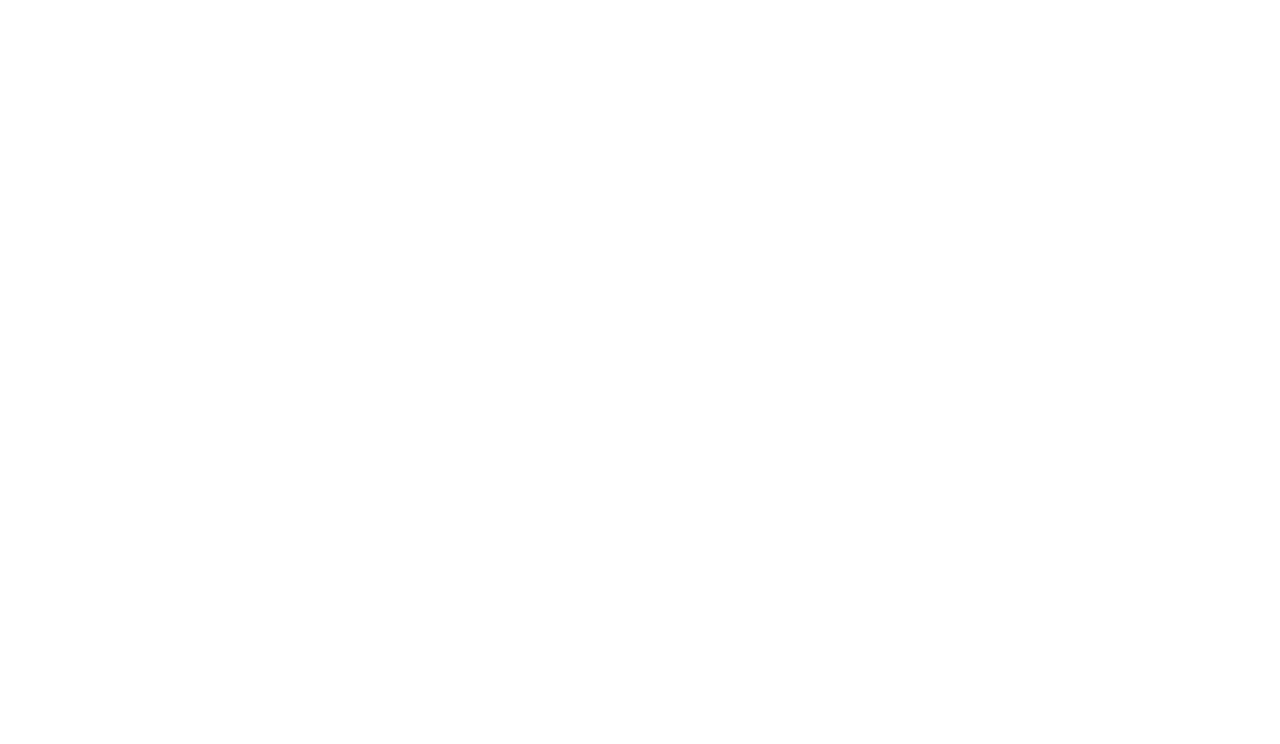
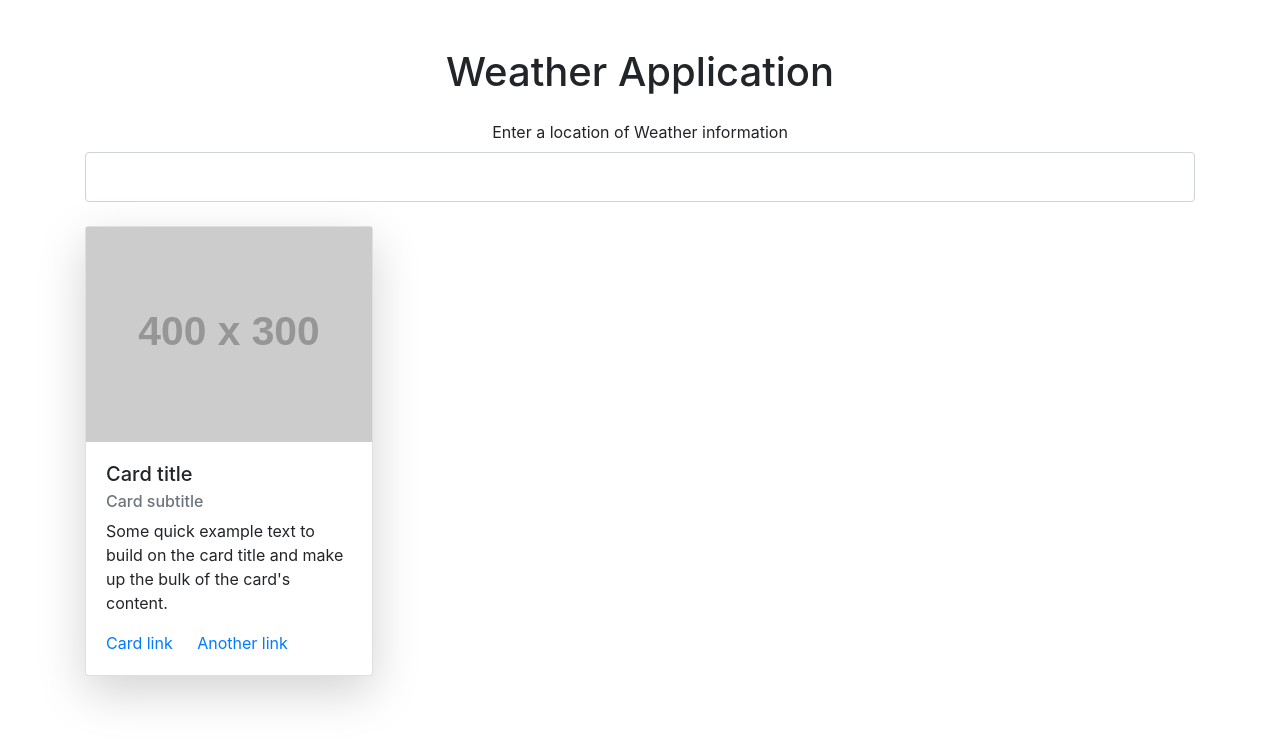
Before and after one commit to tejsubedi/weatherapp, a plain HTML site: page index.html in a window 1280 px wide. Drawn offline with nearby package versions, Linux system fonts and the light colour scheme; placeholder pictures from the web are drawn by us.

Commit message:
adding bootstrap on html

```diff
--- a/index.html
+++ b/index.html
@@ -10,7 +10,27 @@
     <title>Weather Application</title>
 </head>
 <body>
+    <div class="container my-5 mx-auto">
 
+        <h1 class="text-center my-4">
+            Weather Application
+        </h1>
+        <form class="location my-4 text-center">
+            <label for="city">Enter a location of Weather information</label>
+            <input type="text" name="city" class="form-control p-4">
+        </form>
+
+        <div class="card shadow-lg rounded" style="width: 18rem;">
+            <img src="https://via.placeholder.com/400x300" class="time card-image-top">
+            <div class="card-body">
+              <h5 class="card-title">Card title</h5>
+              <h6 class="card-subtitle mb-2 text-muted">Card subtitle</h6>
+              <p class="card-text">Some quick example text to build on the card title and make up the bulk of the card's content.</p>
+              <a href="#" class="card-link">Card link</a>
+              <a href="#" class="card-link">Another link</a>
+            </div>
+          </div>
+    </div>
 
     <script src="scripts/forecast.js"></script>
     <script src="scripts/app.js"></script>
```
